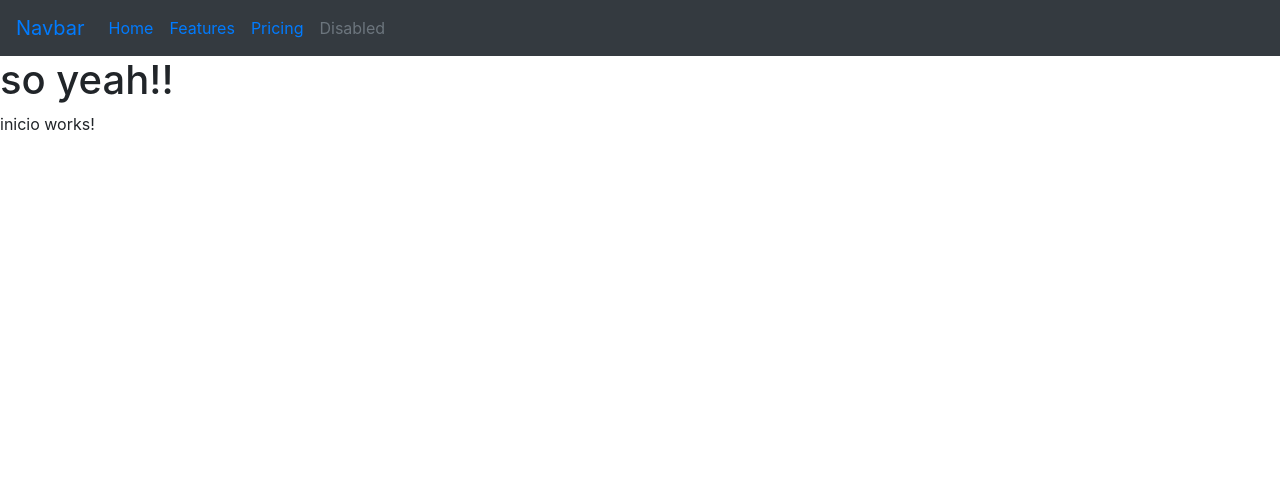
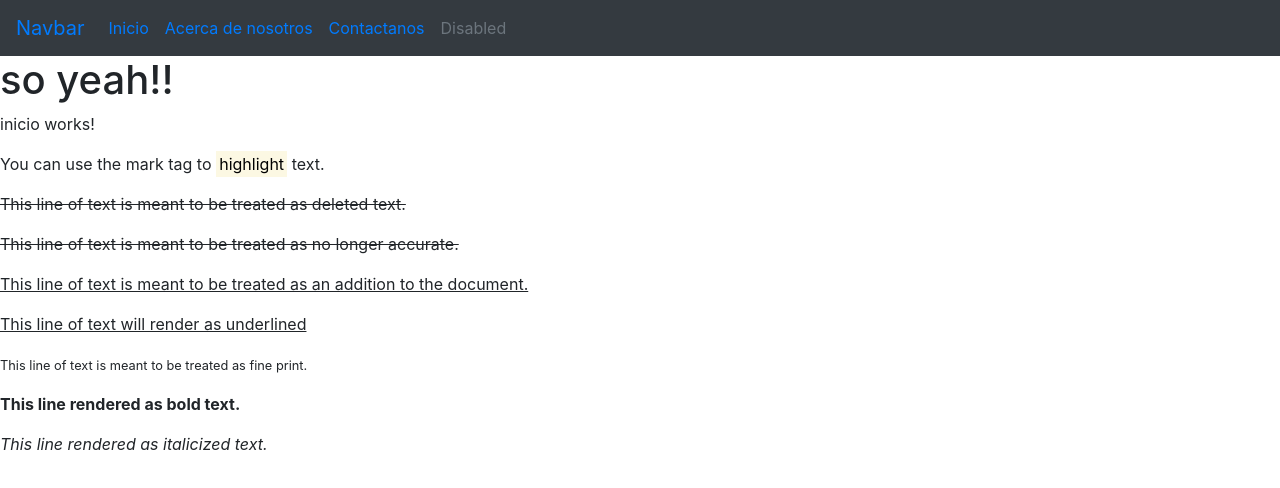
Before and after one commit to crq875/angularProyect, an Angular app: page /#/inicio in a window 1280 px wide. Shown: the top 488 px of the page. Built offline with nearby package versions, Linux system fonts and the light colour scheme.

Commit message:
botones listos

```diff
--- a/src/app/app.module.ts
+++ b/src/app/app.module.ts
@@ -1,4 +1,4 @@
-import { APP_ROUTES, APP_ROUTES } from './app.routing';
+import { APP_ROUTES} from './app.routing';
 import { BrowserModule } from '@angular/platform-browser';
 import { NgModule } from '@angular/core';
 
--- a/src/app/components/acerca-de/acerca-de.component.html
+++ b/src/app/components/acerca-de/acerca-de.component.html
@@ -1 +1,41 @@
-<p>acerca-de works!</p>
+<!DOCTYPE html>
+<html lang="en">
+
+<head>
+    <title>Bootstrap Example</title>
+    <meta charset="utf-8">
+    <meta name="viewport" content="width=device-width, initial-scale=1">
+    <link rel="stylesheet" href="https://maxcdn.bootstrapcdn.com/bootstrap/3.4.0/css/bootstrap.min.css">
+    <script src="https://ajax.googleapis.com/ajax/libs/jquery/3.4.1/jquery.min.js"></script>
+    <script src="https://maxcdn.bootstrapcdn.com/bootstrap/3.4.0/js/bootstrap.min.js"></script>
+</head>
+
+<body>
+
+    <div class="container" style="background-color: black; color: white;">
+        <h3>Vertical Pills</h3>
+        <div class=" row ">
+            <div class="col-md-3 ">
+                <p>Lorem ipsum dolor sit amet, consectetur adipisicing elit, sed do eiusmod tempor incididunt ut labore et dolore magna aliqua.</p>
+            </div>
+            <div class="col-md-3 ">
+                <p>Ut enim ad minim veniam, quis nostrud exercitation ullamco laboris nisi ut aliquip ex ea commodo consequat.</p>
+            </div>
+            <div class="col-md-3 ">
+                <p>Sed ut perspiciatis unde omnis iste natus error sit voluptatem accusantium doloremque laudantium, totam rem aperiam.</p>
+            </div>
+            <div class="col-md-3 ">
+                <ul class="nav nav-pills nav-stacked ">
+                    <li class="active "><a href="# ">Home</a></li>
+                    <li><a href="# ">Menu 1</a></li>
+                    <li><a href="# ">Menu 2</a></li>
+                    <li><a href="# ">Menu 3</a></li>
+                </ul>
+            </div>
+            <div class="clearfix visible-lg "></div>
+        </div>
+    </div>
+
+</body>
+
+</html>
--- a/src/app/components/contacto/contacto.component.html
+++ b/src/app/components/contacto/contacto.component.html
@@ -1 +1,7 @@
 <p>contacto works!</p>
+<h1>h1. Bootstrap heading</h1>
+<h2>h2. Bootstrap heading</h2>
+<h3>h3. Bootstrap heading</h3>
+<h4>h4. Bootstrap heading</h4>
+<h5>h5. Bootstrap heading</h5>
+<h6>h6. Bootstrap heading</h6>
--- a/src/app/components/inicio/inicio.component.html
+++ b/src/app/components/inicio/inicio.component.html
@@ -1 +1,9 @@
 <p>inicio works!</p>
+<p>You can use the mark tag to <mark>highlight</mark> text.</p>
+<p><del>This line of text is meant to be treated as deleted text.</del></p>
+<p><s>This line of text is meant to be treated as no longer accurate.</s></p>
+<p><ins>This line of text is meant to be treated as an addition to the document.</ins></p>
+<p><u>This line of text will render as underlined</u></p>
+<p><small>This line of text is meant to be treated as fine print.</small></p>
+<p><strong>This line rendered as bold text.</strong></p>
+<p><em>This line rendered as italicized text.</em></p>
--- a/src/app/components/navbar/navbar.component.html
+++ b/src/app/components/navbar/navbar.component.html
@@ -6,13 +6,13 @@
     <div class="collapse navbar-collapse" id="navbarNav">
         <ul class="navbar-nav">
             <li class="nav-item active">
-                <a class="nav-link" href="#">Home <span class="sr-only">(current)</span></a>
+                <a class="nav-link" [routerLink]="['/inicio']" routerLinkActive="router-link-active">Inicio <span class="sr-only">(current)</span></a>
             </li>
             <li class="nav-item">
-                <a class="nav-link" href="#">Features</a>
+                <a class="nav-link" [routerLink]="['/acerca-de']" routerLinkActive="router-link-active">Acerca de nosotros</a>
             </li>
             <li class="nav-item">
-                <a class="nav-link" href="#">Pricing</a>
+                <a class="nav-link" [routerLink]="['/contacto']" routerLinkActive="router-link-active">Contactanos</a>
             </li>
             <li class="nav-item">
                 <a class="nav-link disabled" href="#" tabindex="-1" aria-disabled="true">Disabled</a>
```
